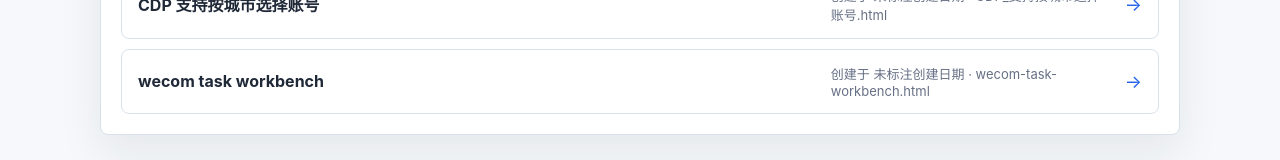
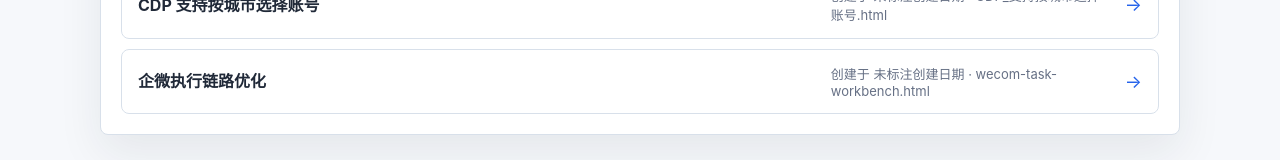
Before and after one commit to shanshiquan0727-lgtm/my-website, a plain HTML site: page index.html in a window 1280 px wide. Shown: the part 1582-1742 px from the top of the page. Drawn offline with Linux system fonts and the light colour scheme; no server answers.

Commit message:
Rename WeCom execution prototype in directory

```diff
--- a/index.html
+++ b/index.html
@@ -282,6 +282,7 @@
         }
 
         function fileTitle(filename) {
+            if (filename === "wecom-task-workbench.html") return "企微执行链路优化";
             return filename
                 .replace(/\.html$/i, "")
                 .replace(/[-_]+/g, " ")
```
